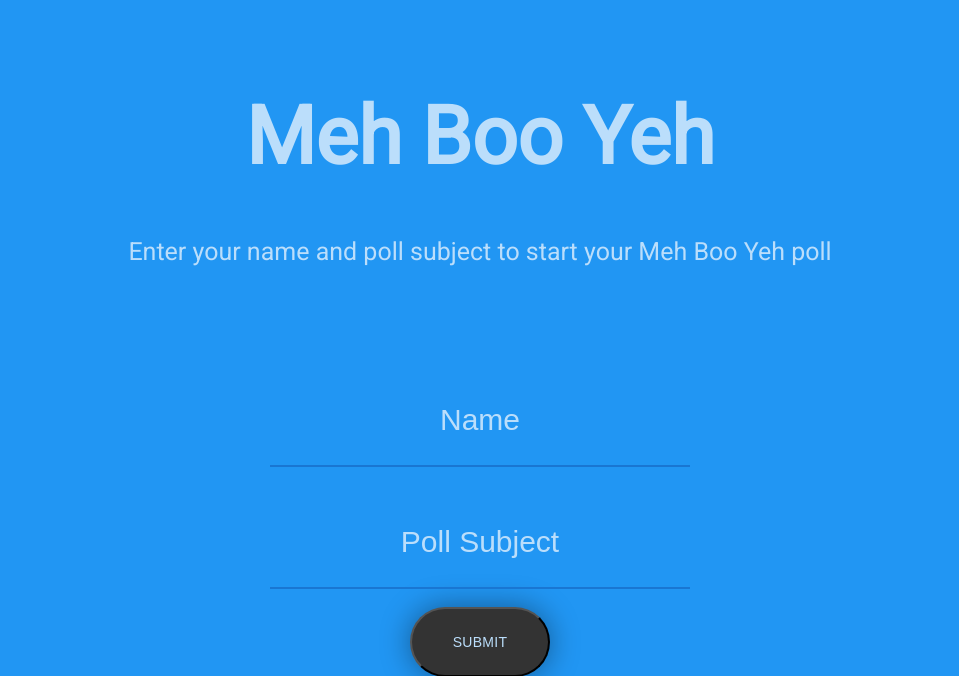
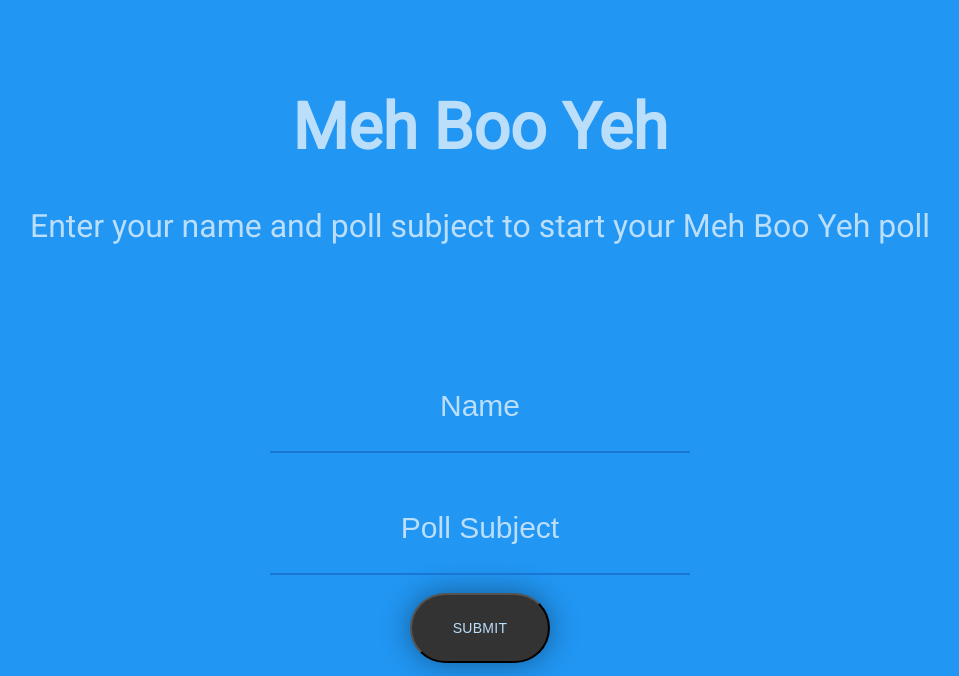
Before and after one commit to KSafran/mehbooyeh, a Flask app: page / in a window 1280 px wide. Shown: the top 676 px of the page, without its empty margins (160-1119 px from the left). Run offline with Flask 2, Linux system fonts and the light colour scheme; some libraries are stand-ins or nearby versions; some web fonts are replaced.

Commit message:
scale with em

```diff
--- a/api/static/css/styles.css
+++ b/api/static/css/styles.css
@@ -22,14 +22,14 @@ html,body {
 
 h1 {
   font-family: 'Roboto', sans-serif;
-  font-size:80px;
+  font-size:4em;
   text-align: center;
   color:#BBDEFB;
 }
 
 p {
   font-family: 'Roboto', sans-serif;
-  font-size:25px;
+  font-size:2em;
 }
 
 
@@ -56,6 +56,7 @@ p {
 .index_form{
   text-align: center;
 }
+
 .text_input{
  position: relative;
  max-width: 400px;
```
